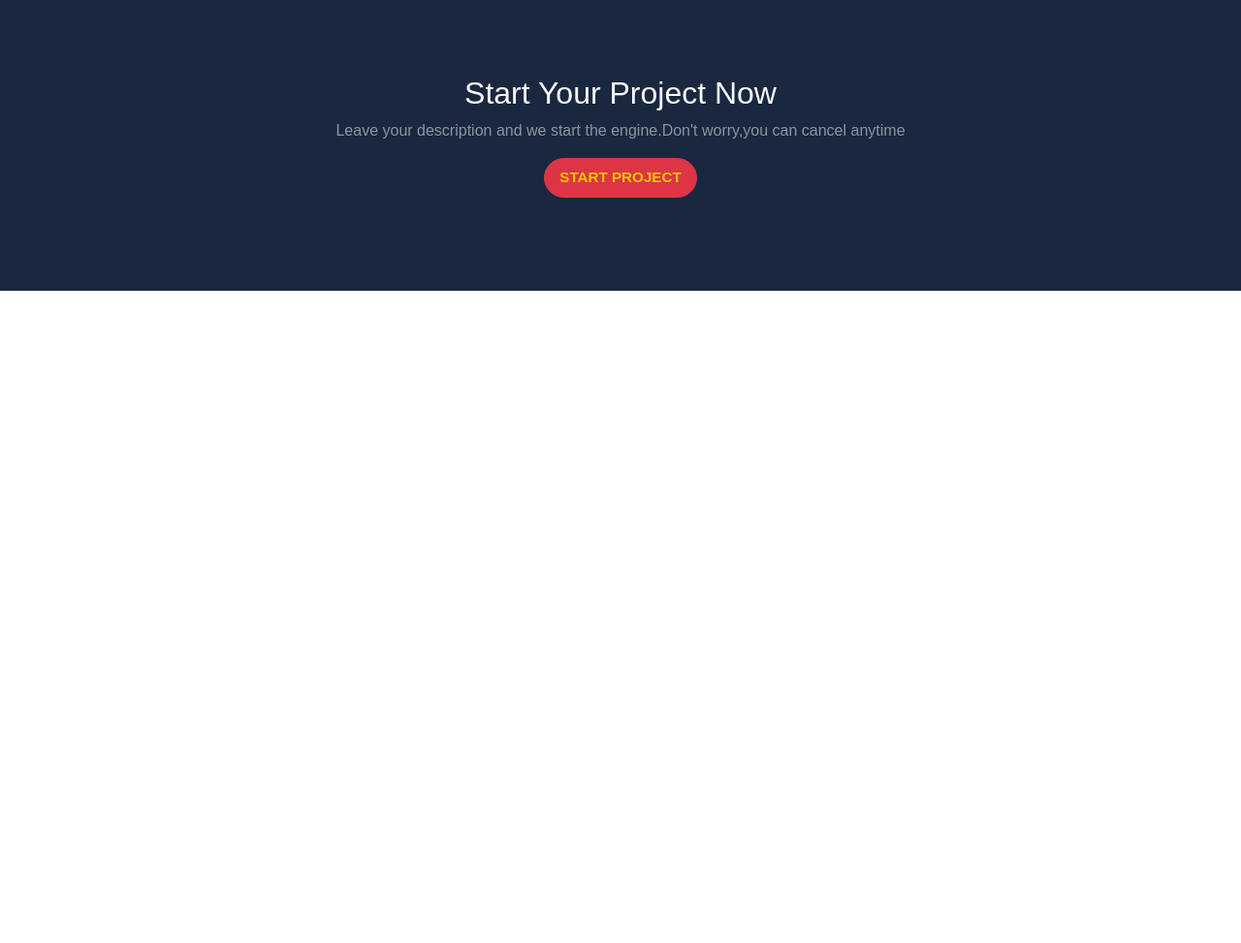
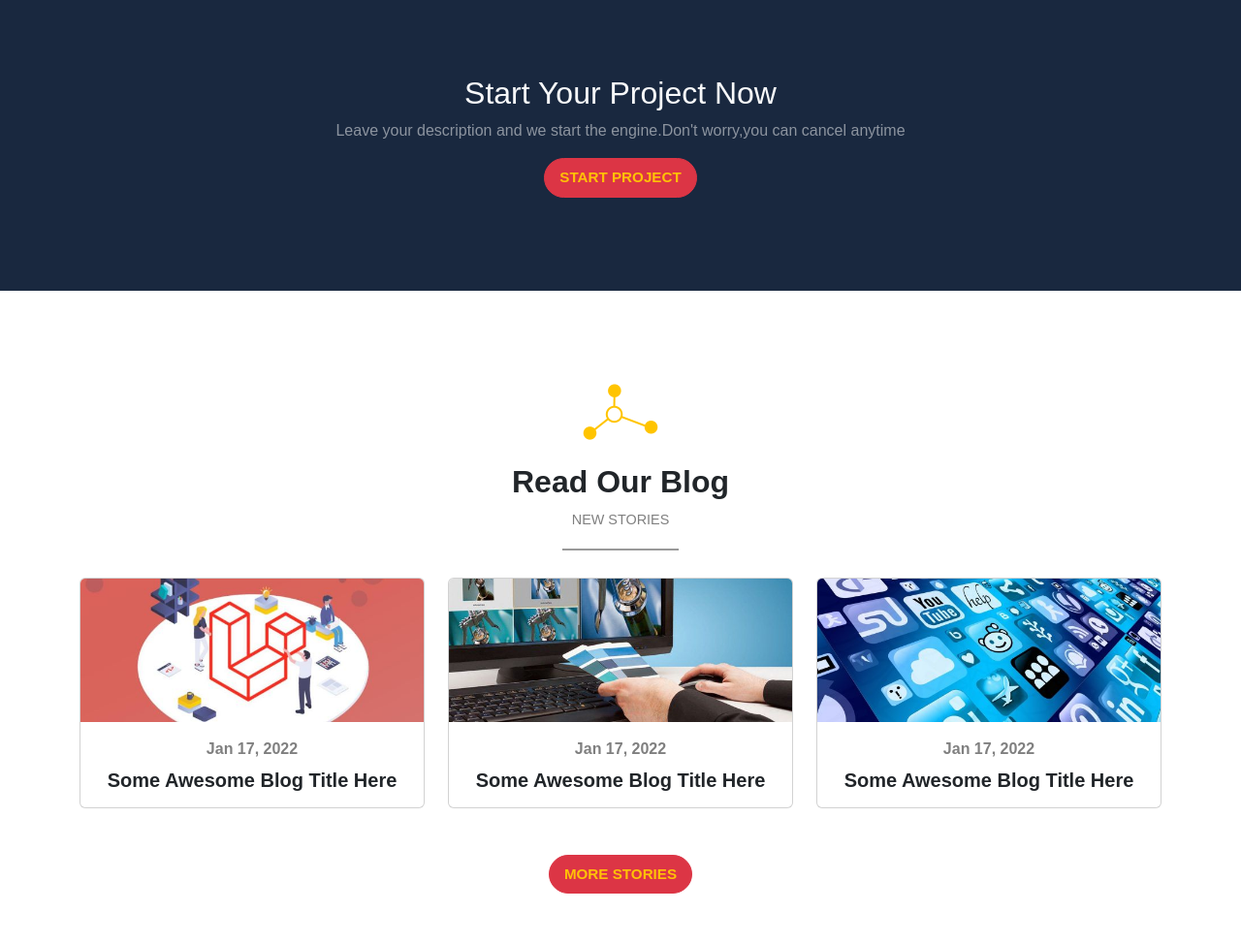
Before and after one commit to boraq-alalem/projects, a plain HTML site: page bootstrap/1-bondi/index.html in a window 1280 px wide. Shown: the part 4449-5422 px from the top of the page at 97% size. Before the commit the page ends 4749 px from the top, so only its background shows below. Drawn offline with Linux system fonts and the light colour scheme.

Commit message:
add the blog section

```diff
--- a/bootstrap/1-bondi/index.html
+++ b/bootstrap/1-bondi/index.html
@@ -340,10 +340,65 @@
             </p>
 
             <a href="" class="btn btn-danger text-warning rounded-pill main-btn text-uppercase">start project</a>
+        </div>
+    </div>
+    <!-- end project -->
+
+    <!-- start blog -->
+    <div class="blog pt-5 pb-5 text-center">
+        <div class="container">
+            <div class="main-part text-center mt-5 mb-4">
+                <img src="imgs/title.png" alt="">
+                <h2 class="mt-4 text-capitalize fw-bold">Read Our Blog</h2>
+                <span class="text-black-50 text-uppercase fs-6 ">NEW STORIES</span>
+            </div>
+
+            <div class="row mt-5">
+               <div class="col-md-6 col-lg-4">
+                <div class="card">
+                    <img src="imgs/blog-1.jpg" class="card-img-top" alt="...">
+                    <div class="card-body">
+                        <p class="card-title text-black-50 fs-6 fw-bold">
+                            Jan 17, 2022
+                        </p>
+                        <h5 class="card-text fw-bold">Some Awesome Blog Title Here</h5>
+                    </div>
+
+                  </div>
+               </div>
+
+               <div class="col-md-6 col-lg-4">
+                <div class="card">
+                    <img src="imgs/blog-2.jpg" class="card-img-top" alt="...">
+                    <div class="card-body">
+                        <p class="card-title text-black-50 fs-6 fw-bold">
+                            Jan 17, 2022
+                        </p>
+                        <h5 class="card-text fw-bold">Some Awesome Blog Title Here</h5>
+                    </div>
+
+                  </div>
+               </div>
+
+               <div class="col-md-6 col-lg-4">
+                <div class="card">
+                    <img src="imgs/blog-3.jpg" class="card-img-top" alt="...">
+                    <div class="card-body">
+                        <p class="card-title text-black-50 fs-6 fw-bold">
+                            Jan 17, 2022
+                        </p>
+                        <h5 class="card-text fw-bold">Some Awesome Blog Title Here</h5>
+                    </div>
+
+                  </div>
+               </div>
+            </div>
+
+            <a href="" class="mt-5 mb-5 btn btn-danger text-warning rounded-pill main-btn text-uppercase">more STORIES</a>
 
         </div>
     </div>
-    <!-- end project -->
+    <!-- end blog -->
 
     <script src="js/bootstrap.bundle.min.js"></script>
     <script src="js/all.min.js"></script>
```
